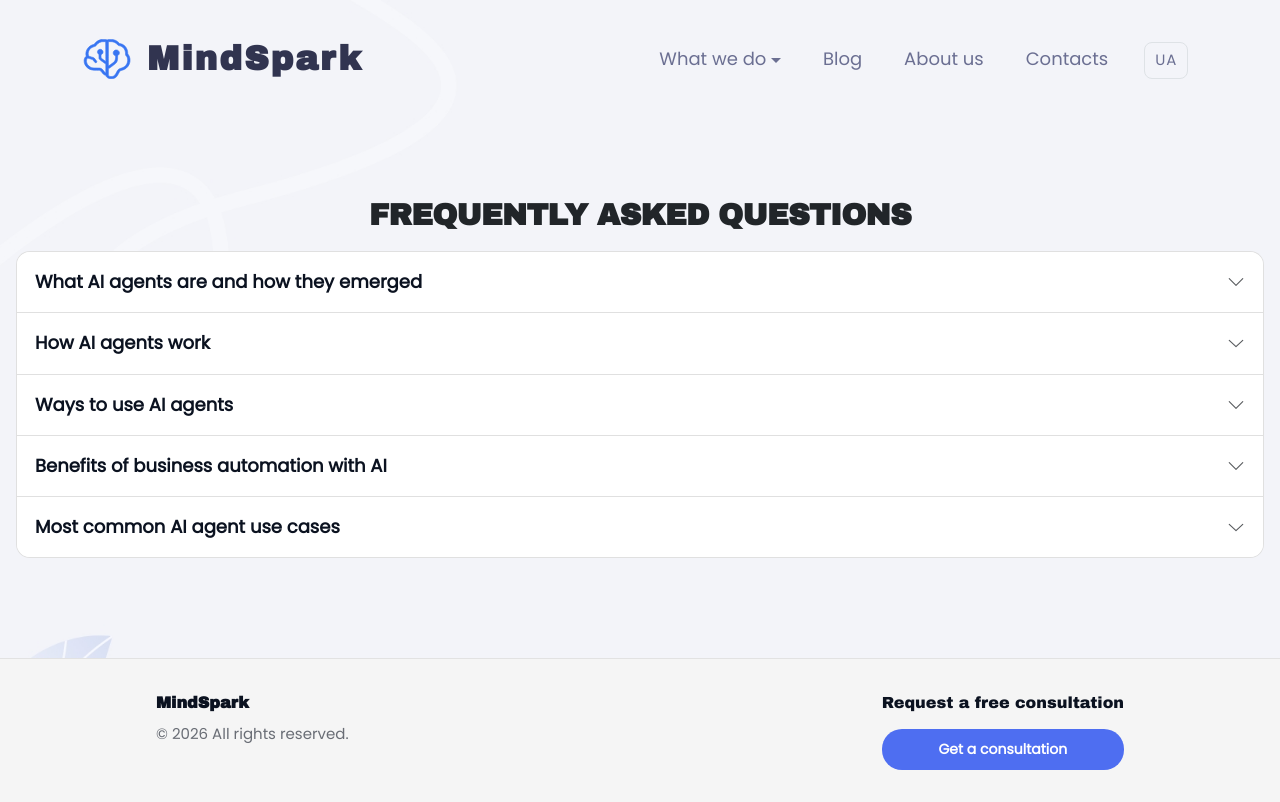
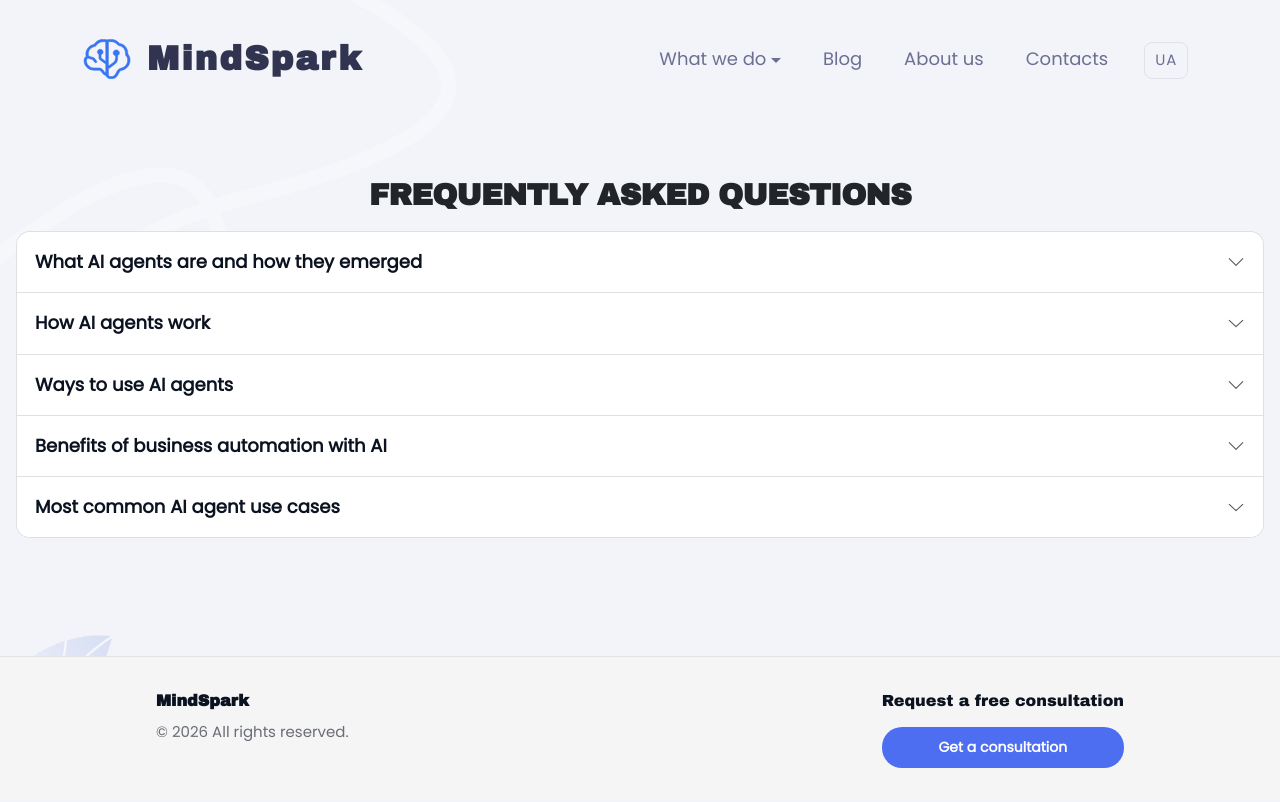
Before and after one commit to landsbetween/mindspark, a Next.js app: page /en/faq in a window 1280 px wide. Built offline with nearby package versions, Linux system fonts and the light colour scheme.

Commit message:
fix size

```diff
--- a/app/[locale]/globals.css
+++ b/app/[locale]/globals.css
@@ -1185,7 +1185,7 @@ button.btn {
 }
 
 .ai_agents_section {
-  padding: 100px 0;
+  padding: 80px 0;
 }
 
 .ai_agents_container {
```
